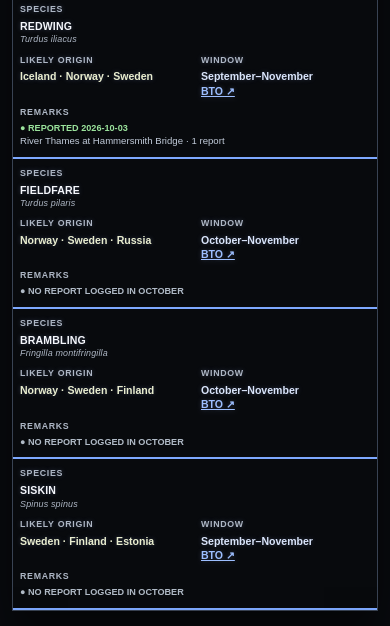
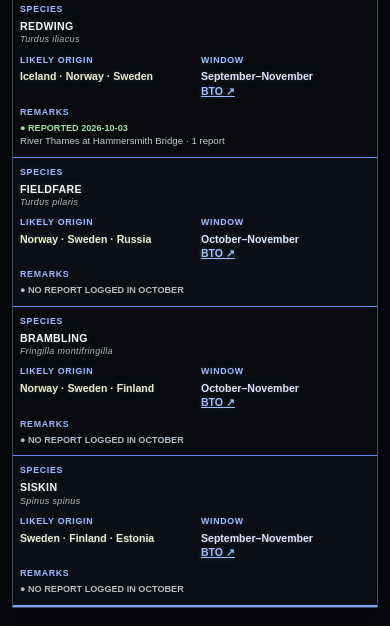
Before and after one commit to MediaCollectiveEvents/hammersmith-fulham-bird-board, a website: page dist/index.html in a window 390 px wide. Shown: the part 633-1259 px from the top of the page. Drawn offline with Linux system fonts and the light colour scheme.

Commit message:
Style tables like airport departure boards

```diff
--- a/dist/index.html
+++ b/dist/index.html
@@ -80,6 +80,21 @@
       .sighting-row>div:first-child,.sighting-row>div:last-child{grid-column:1/-1}
     }
     @media(prefers-reduced-motion:reduce){*{scroll-behavior:auto!important;transition:none!important}}
+
+    /* Airport departure-board table treatment */
+    .board{border-color:#3e4b61;box-shadow:0 12px 34px #0009}
+    .gridhead{padding:11px 13px 10px;color:#f2f5fb;letter-spacing:.07em;border-bottom:2px solid #7ea9ff;text-shadow:0 0 6px #9ab7ff70}
+    .row,.sighting-row{border-bottom:1px solid #648fff}
+    .row:last-child,.sighting-row:last-child{border-bottom:2px solid #7ea9ff}
+    .row:nth-child(even),.sighting-row:nth-child(even){background:#0b0e14}
+    .species{letter-spacing:.035em;text-shadow:0 0 6px #b7caff38}
+    .direction,.window{ text-shadow:0 0 5px #c8d8ff35}
+    @media(max-width:620px){
+      .row,.sighting-row{border-bottom:1px solid #648fff}
+      .row:last-child,.sighting-row:last-child{border-bottom:2px solid #7ea9ff}
+      .row>div::before,.sighting-row>div::before{color:#9db9ff}
+    }
+
   </style>
 </head>
 <body>
```
